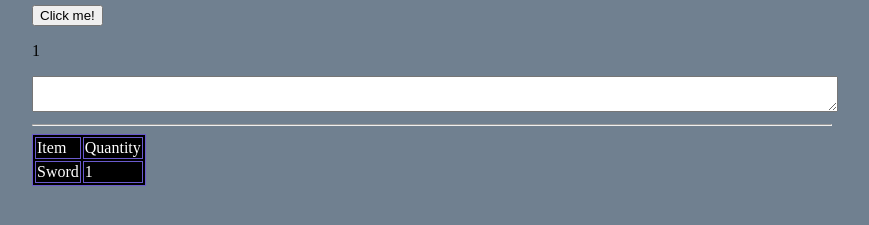
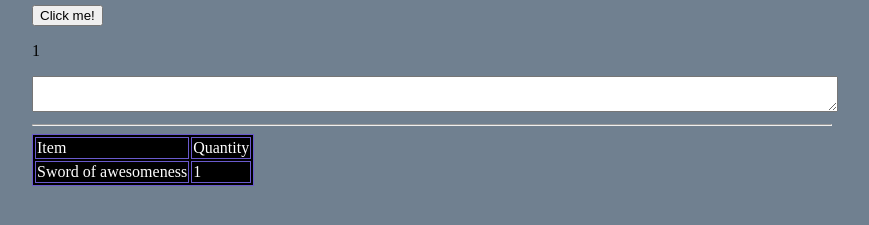
Before and after one commit to grimscar/Beard-Brothers-Loot-Distribution-Tool, a plain HTML site: page index.html in a window 1280 px wide. Shown: the part 85-310 px from the top of the page, without its empty margins (208-1077 px from the left). Drawn offline with Linux system fonts and the light colour scheme.

```diff
--- a/index.html
+++ b/index.html
@@ -20,7 +20,7 @@
                 <td>Quantity</td>
             </tr>
             <tr>
-                <td>Sword</td>
+                <td>Sword of awesomeness</td>
                 <td>1</td>
             </tr>
         </table>
```
